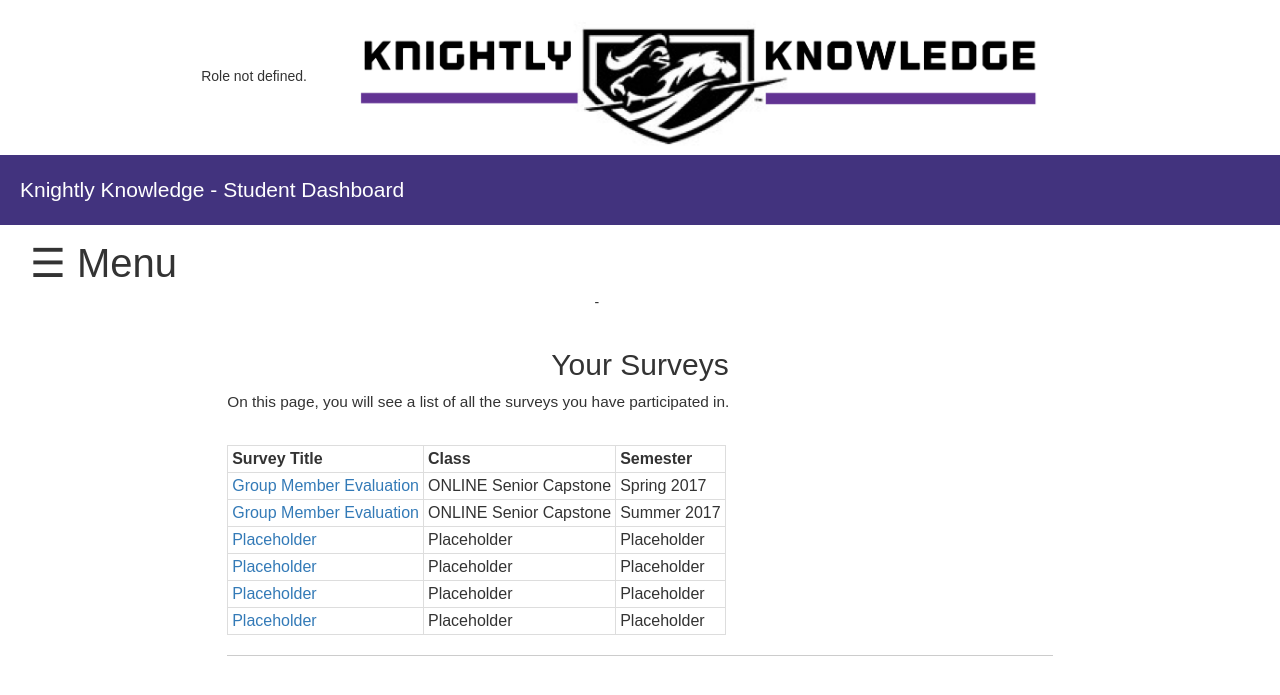
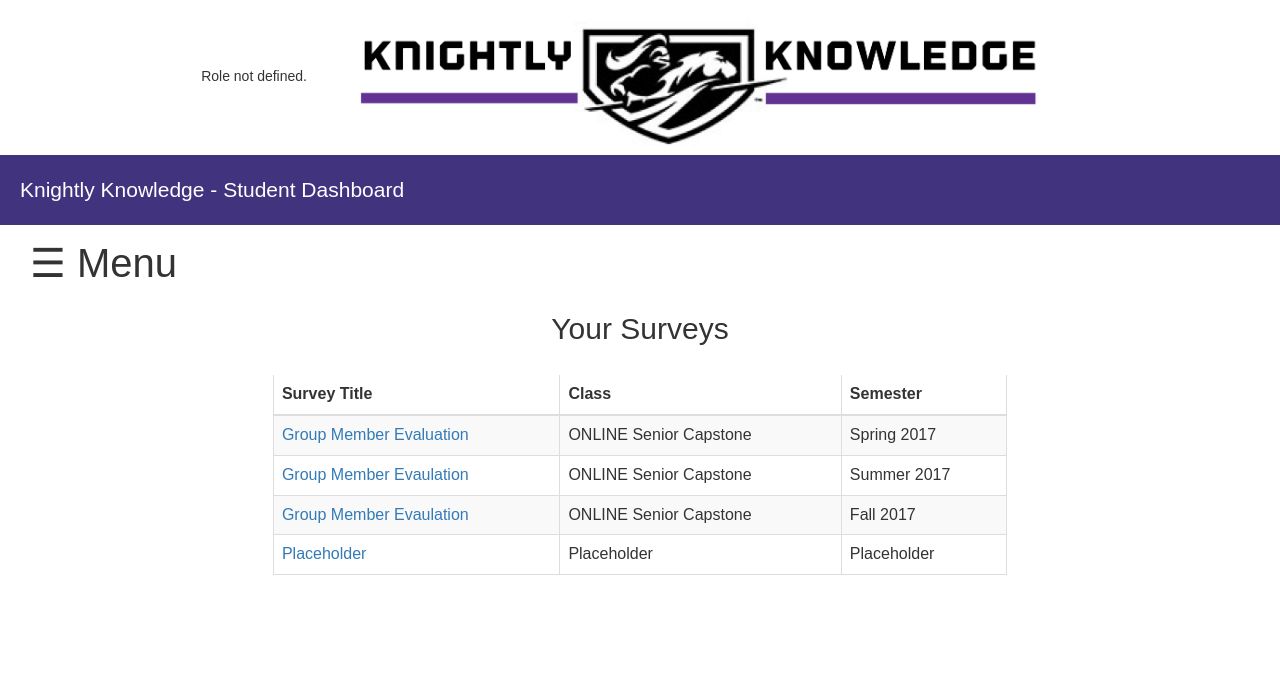
Before and after one commit to Kateknm/test-markham-surveyengine, a PHP site: page /_studentPages/yoursurveys_student.php in a window 1280 px wide. Shown: the top 695 px of the page. Run offline with PHP 8.4, Linux system fonts and the light colour scheme.

Commit message:
Matching with Current Team Repo

```diff
--- a/_UnincorporatedFiles/classResults.php
+++ b/_UnincorporatedFiles/classResults.php
@@ -32,7 +32,7 @@ include ("config.php");
 		<a href="yoursurveys.php">Your Surveys</a>
 		<a href="createnew.php">Create New Survey</a>
 		<a href="settings.php">Settings</a>
-		<a href="facultyfeedback.php">Feedback</a>
+		<a href="facultyFeedback.php">Feedback</a>
 		<a href="logout.php">Logout</a>
 	</div>
 
--- a/_UnincorporatedFiles/createnew.php
+++ b/_UnincorporatedFiles/createnew.php
@@ -26,7 +26,7 @@
 		<a href="yoursurveys.php">Your Surveys</a>
 		<a href="createnew.php">Create New Survey</a>
 		<a href="settings.php">Settings</a>
-		<a href="facultyfeedback.php">Feedback</a>
+		<a href="facultyFeedback.php">Feedback</a>
 		<a href="logout.php">Logout</a>
 	</div>
 	<span class="pointer" onclick="openNav()">&#9776; Menu</span>
--- a/_UnincorporatedFiles/facultyFeedback.php
+++ b/_UnincorporatedFiles/facultyFeedback.php
@@ -49,7 +49,7 @@
 		<a href="yoursurveys.php">Your Surveys</a>
 		<!-- <a href="createnew.php">Create New Survey</a> -->
 		<a href="settings.php">Settings</a>
-		<a href="facultyfeedback.php">Feedback</a>
+		<a href="facultyFeedback.php">Feedback</a>
 		<a href="logout.php">Logout</a>
 		</div>
 		<div>
--- a/_UnincorporatedFiles/indvResults.php
+++ b/_UnincorporatedFiles/indvResults.php
@@ -29,7 +29,7 @@ include ("config.php");
 		<a href="yoursurveys.php">Your Surveys</a>
 		<a href="createnew.php">Create New Survey</a>
 		<a href="settings.php">Settings</a>
-		<a href="facultyfeedback.php">Feedback</a>
+		<a href="facultyFeedback.php">Feedback</a>
 		<a href="logout.php">Logout</a>
 	</div>
 	<span class="pointer" onclick="openNav()">&#9776; Menu</span>
--- a/_UnincorporatedFiles/reporting.php
+++ b/_UnincorporatedFiles/reporting.php
@@ -29,7 +29,7 @@ include ("config.php");
 		<a href="yoursurveys.php">Your Surveys</a>
 		<a href="createnew.php">Create New Survey</a>
 		<a href="settings.php">Settings</a>
-		<a href="facultyfeedback.php">Feedback</a>
+		<a href="facultyFeedback.php">Feedback</a>
 		<a href="logout.php">Logout</a>
 	</div>
 	<span class="pointer" onclick="openNav()">&#9776; Menu</span>
--- a/_UnincorporatedFiles/settings.php
+++ b/_UnincorporatedFiles/settings.php
@@ -26,7 +26,7 @@
 		<a href="yoursurveys.php">Your Surveys</a>
 	<!--	<a href="createnew.php">Create New Survey</a> -->
 		<a href="settings.php">Settings</a>
-		<a href="facultyfeedback.php">Feedback</a>
+		<a href="facultyFeedback.php">Feedback</a>
 		<a href="logout.php">Logout</a>
 	</div>
 	<span class="pointer" onclick="openNav()">&#9776; Menu</span>
--- a/_UnincorporatedFiles/studentEval_results.php
+++ b/_UnincorporatedFiles/studentEval_results.php
@@ -26,7 +26,7 @@ include("input-eval.php");
 		<a href="studentDashboard.php">Home</a>
 		<a href="classes_student.php">Classes</a>
 		<a href="yoursurveys_student.php">Your Surveys</a>
-		<a href="studentfeedback.php">Feedback</a>
+		<a href="studentFeedback.php">Feedback</a>
 		<a href="logout.php">Logout</a>
 	</div>
 	<span class="pointer" onclick="openNav()">&#9776; Menu</span>
--- a/_studentPages/settings.php
+++ b/_studentPages/settings.php
@@ -26,7 +26,7 @@
 		<a href="yoursurveys.php">Your Surveys</a>
 	<!--	<a href="createnew.php">Create New Survey</a> -->
 		<a href="settings.php">Settings</a>
-		<a href="facultyfeedback.php">Feedback</a>
+		<a href="facultyFeedback.php">Feedback</a>
 		<a href="logout.php">Logout</a>
 	</div>
 	<div class="container-fluid">
--- a/_studentPages/studentDashboard.php
+++ b/_studentPages/studentDashboard.php
@@ -25,7 +25,7 @@ include('../_templates/studentNav.php');
 				</a>
 			</div>
 			<div class="dashboardIcon">
-				<a href="studentfeedback.php">
+				<a href="studentFeedback.php">
 					<img src="../_images/notebook-1.png" alt="Feedback" />
 					<figcaption>Feedback</figcaption>
 				</a>
--- a/_studentPages/yoursurveys_student.php
+++ b/_studentPages/yoursurveys_student.php
@@ -3,55 +3,47 @@ include('../_templates/studentHeader.php');
 include('../_templates/studentNav.php');
 ?>
 
-		- <a href="yoursurveys_student.php" style="color: #FFFFFF">Your Surveys</a></span>
-	</div>
-
-
-	<div class="wrapper">
-
-		<div id="main">
 <h2 class="center">Your Surveys</h2>
-			<p>On this page, you will see a list of all the surveys you have participated in.</p><br>
-			<table>
+<div class="container-fluid" style="padding: 20px 0px 15px 0px;">
+	<div class="row">
+		<div class="col-md-7 col-centered">
+			<table class="table table-striped">
+				<thead>
 					<tr>
+						<!-- Row 1 -->
 						<th>Survey Title</th>
 						<th>Class</th>
 						<th>Semester</th>
 					</tr>
+				</thead>
+				<tbody>
 					<tr>
+						<!-- Row 2 -->
 						<td><a href="#">Group Member Evaluation</a></td>
 						<td>ONLINE Senior Capstone</td>
 						<td>Spring 2017</td>
 					</tr>
+					<!-- Row 3-->
 					<tr>
-				<td><a href="#">Group Member Evaluation</a></td>
+						<td><a href="#">Group Member Evaulation</a></td>
 						<td>ONLINE Senior Capstone</td>
 						<td>Summer 2017</td>
 					</tr>
+					<!-- Row 4-->
+					<tr>
+						<td><a href="#">Group Member Evaulation</a></td>
+						<td>ONLINE Senior Capstone</td>
+						<td>Fall 2017</td>
+					</tr>
+					<!-- Row 5-->
 					<tr>
 						<td><a href="#">Placeholder</a></td>
 						<td>Placeholder</td>
 						<td>Placeholder</td>
 					</tr>
-			  <tr>
-				<td><a href="#">Placeholder</a></td>
-				<td>Placeholder</td>
-				<td>Placeholder</td>
-			  </tr>
-			  <tr>
-				<td><a href="#">Placeholder</a></td>
-				<td>Placeholder</td>
-				<td>Placeholder</td>
-			  </tr>
-			  <tr>
-				<td><a href="#">Placeholder</a></td>
-				<td>Placeholder</td>
-				<td>Placeholder</td>
-			  </tr>
+				</tbody>
 			</table>
-
-			<hr>
-
+		</div>
 	</div>
 </div>
 
--- a/_templates/studentNav.php
+++ b/_templates/studentNav.php
@@ -8,7 +8,7 @@
 		<a href="yoursurveys_student.php">Your Surveys</a>
 		<!-- <a href="createnew.php">Create New Survey</a> -->
 		<!--<a href="settings.php">Settings</a>-->
-		<a href="studentfeedback.php">Feedback</a>
+		<a href="studentFeedback.php">Feedback</a>
 		<a href="../_php/logout.php">Logout</a>
 		</div>
 		<div class="container-fluid">
```
Also changed, not shown: 1 other file. Lines whose indentation alone changed are shown as unchanged.
